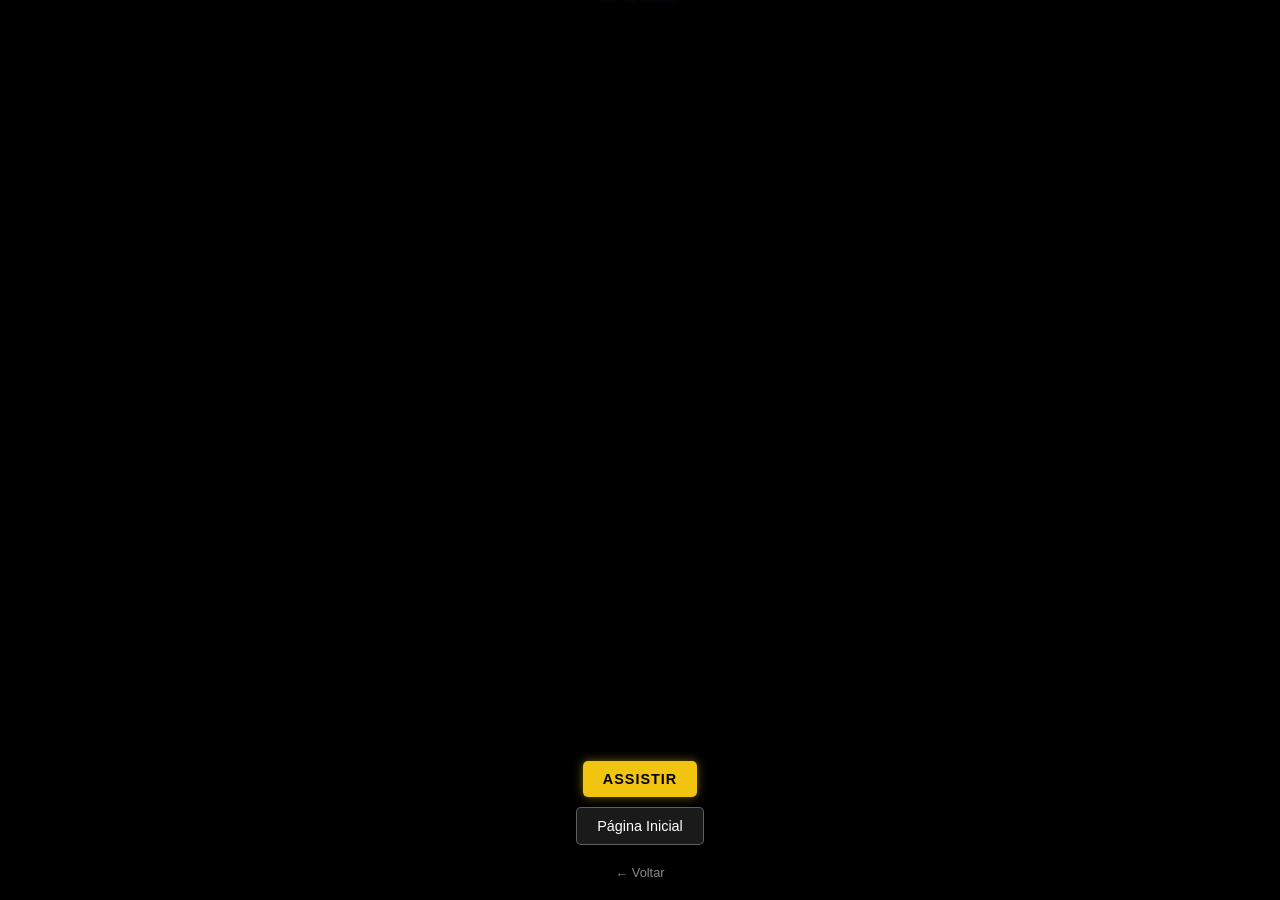
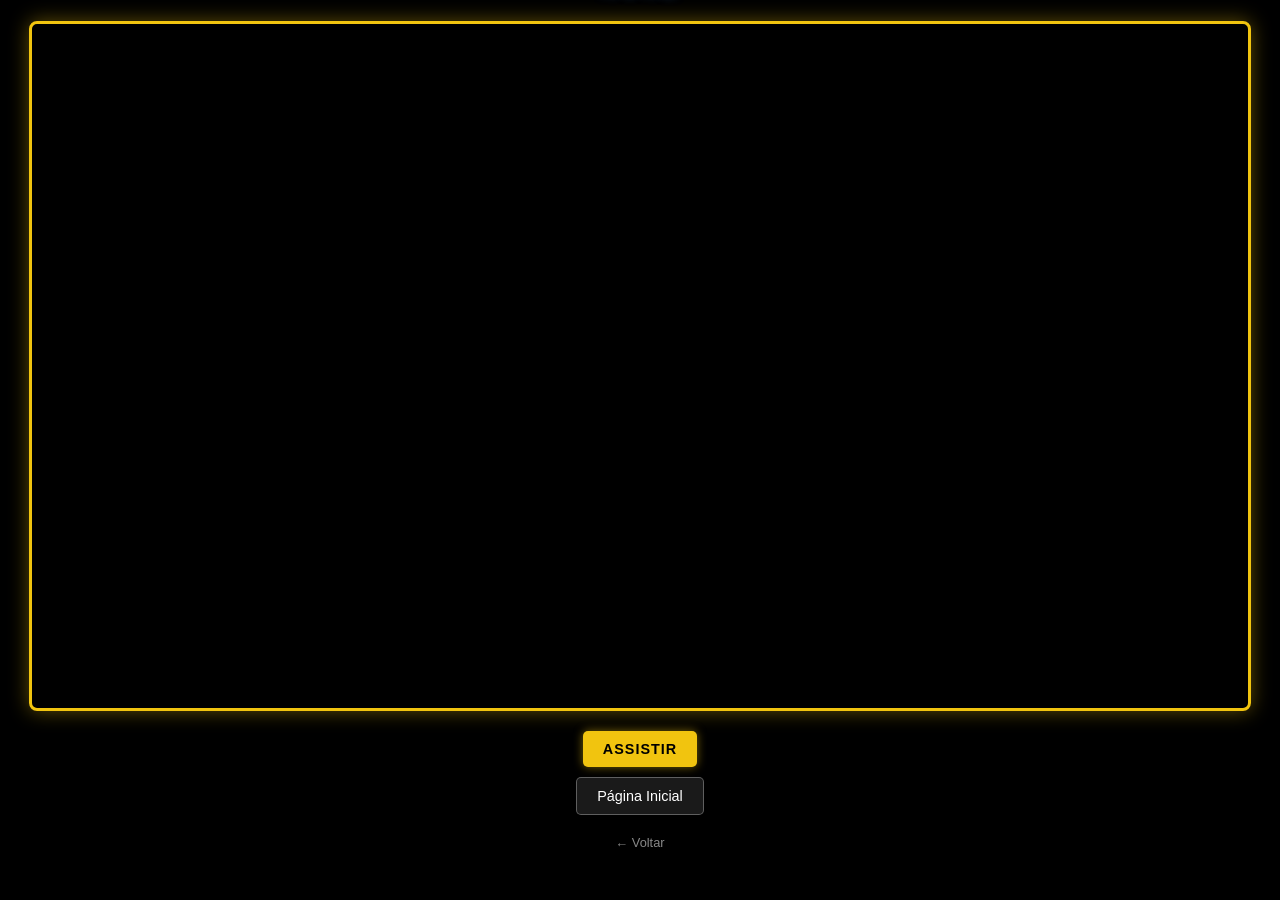
Before and after one commit to clairtonslv45-ai/zathura-stream, a Flask app: page /player in a window 1280 px wide. Shown: the part 47-947 px from the top of the page. After the commit the page ends 894 px from the top, so only its background shows below. Run offline with Flask 3, Linux system fonts and the light colour scheme.

Commit message:
Adicionada borda amarela ao redor do vídeo

```diff
--- a/templates/filme.html
+++ b/templates/filme.html
@@ -7,7 +7,6 @@
     <style>
         body { background: #000; color: #fff; font-family: sans-serif; text-align: center; margin: 0; padding-top: 20px; }
 
-        /* Título acima do vídeo */
         .movie-title {
             font-size: 1.5rem;
             margin-bottom: 20px;
@@ -18,8 +17,19 @@
             text-shadow: 0 0 10px rgba(77, 166, 255, 0.5);
         }
 
+        /* Container do vídeo com a borda amarela */
+        .video-wrapper {
+            max-width: 95%;
+            margin: 0 auto;
+            border: 3px solid #f1c40f; /* Borda amarela */
+            box-shadow: 0 0 20px rgba(241, 196, 15, 0.4); /* Brilho amarelo sutil */
+            border-radius: 8px;
+            overflow: hidden;
+        }
+
         .video-container { position: relative; padding-bottom: 56.25%; height: 0; overflow: hidden; }
         .video-container iframe { position: absolute; top: 0; left: 0; width: 100%; height: 100%; border: 0; }
+
         .controls { padding: 20px; }
 
         .btn-rave {
@@ -57,8 +67,10 @@
 <body>
     <div class="movie-title">{{ filme.titulo }}</div>
 
-    <div class="video-container">
-        <iframe src="{{ filme.link }}" allowfullscreen></iframe>
+    <div class="video-wrapper">
+        <div class="video-container">
+            <iframe src="{{ filme.link }}" allowfullscreen></iframe>
+        </div>
     </div>
 
     <div class="controls">
```
